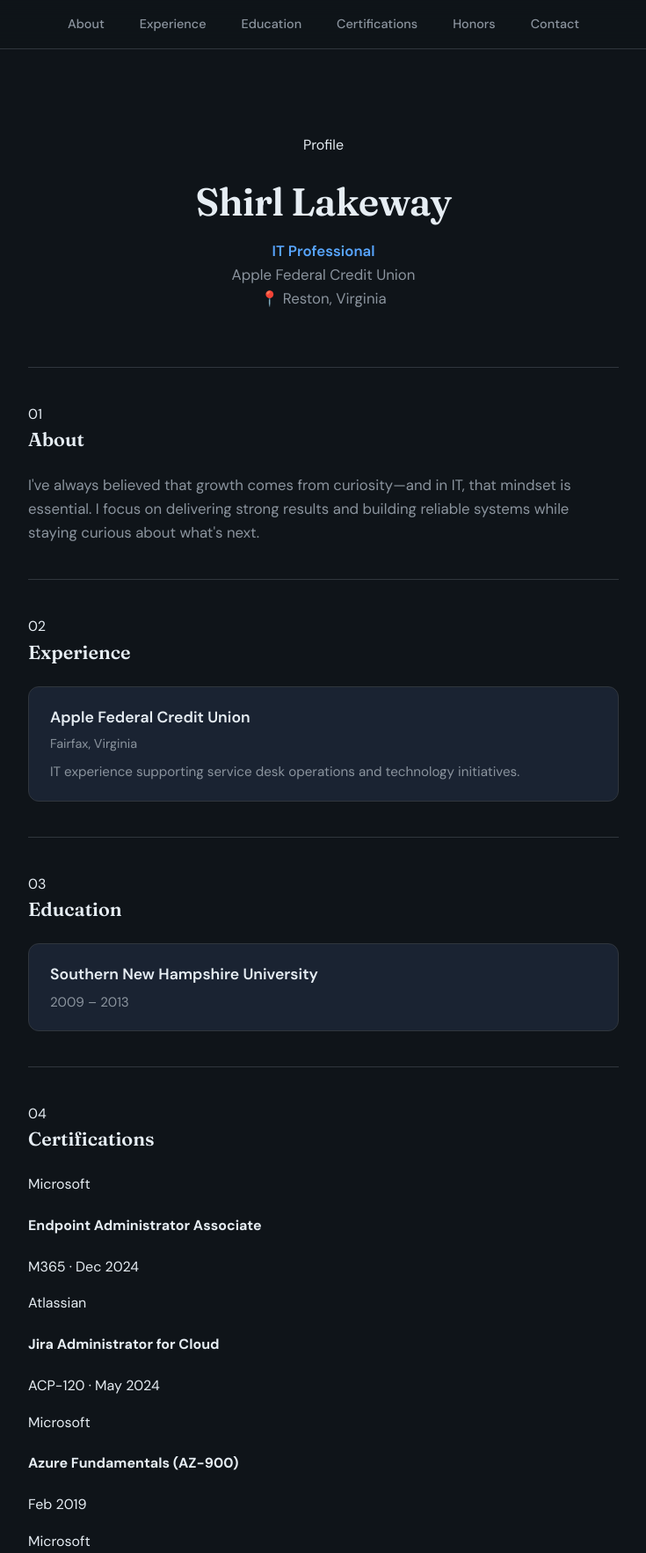
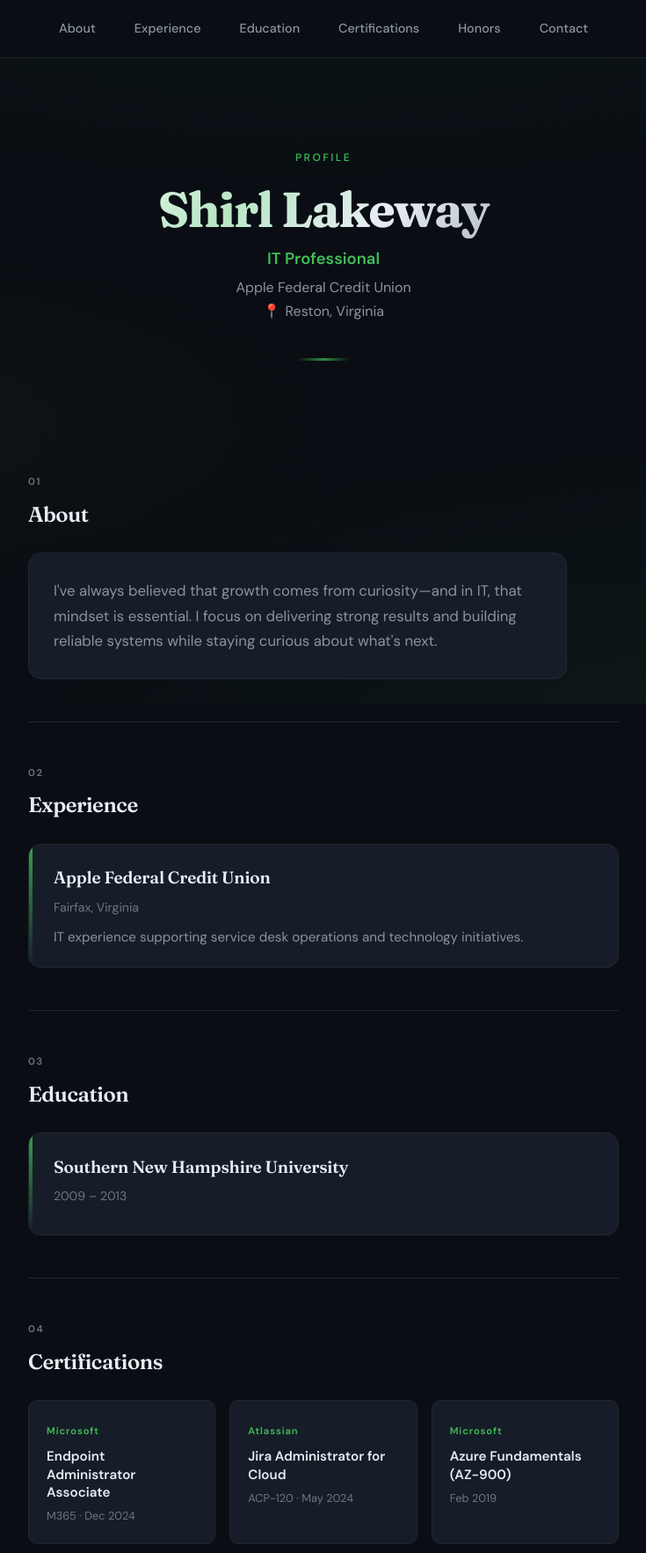
Before and after one commit to Slaake/slaake.github.io, a plain HTML site: page index.html in a window 1280 px wide. Shown: the top 1765 px of the page at 88% size, without its empty margins (272-1007 px from the left). Drawn offline with Linux system fonts and the light colour scheme.

Commit message:
Refactor styles and update color variables
Updated CSS variables for background, surface, and text colors. Adjusted padding, margins, and hover effects for various elements.

```diff
--- a/styles.css
+++ b/styles.css
@@ -1,13 +1,25 @@
 :root {
-  --bg: #0f1419;
-  --surface: #1a2332;
+  --bg: #0a0e14;
+  --bg-elevated: #111820;
+  --surface: #161d28;
+  --surface-hover: #1c2532;
   --text: #e6edf3;
   --text-muted: #8b949e;
-  --accent: #58a6ff;
-  --accent-soft: rgba(88, 166, 255, 0.15);
-  --border: #30363d;
+  --text-subtle: #6e7681;
+  --accent: #40c057;
+  --accent-soft: rgba(64, 192, 87, 0.14);
+  --accent-glow: rgba(64, 192, 87, 0.28);
+  --green-dim: rgba(64, 192, 87, 0.06);
+  --gold: #d4a853;
+  --gold-soft: rgba(212, 168, 83, 0.15);
+  --border: #21262d;
+  --border-soft: #30363d;
   --font-sans: 'DM Sans', system-ui, sans-serif;
   --font-display: 'Fraunces', Georgia, serif;
+  --radius: 14px;
+  --radius-sm: 10px;
+  --shadow: 0 4px 24px rgba(0, 0, 0, 0.35);
+  --transition: 0.25s ease;
 }
 
 *,
@@ -24,18 +36,33 @@
   margin: 0;
   font-family: var(--font-sans);
   font-size: 1rem;
-  line-height: 1.6;
+  line-height: 1.65;
   color: var(--text);
   background: var(--bg);
   -webkit-font-smoothing: antialiased;
+  position: relative;
 }
 
+/* Background */
+.page-bg {
+  position: fixed;
+  inset: 0;
+  pointer-events: none;
+  z-index: 0;
+  background:
+    radial-gradient(ellipse 80% 50% at 50% -20%, var(--green-dim), transparent),
+    radial-gradient(ellipse 60% 40% at 80% 100%, rgba(64, 192, 87, 0.05), transparent),
+    radial-gradient(ellipse 50% 30% at 10% 60%, rgba(212, 168, 83, 0.03), transparent);
+}
+
+/* Header */
 .site-header {
   position: sticky;
   top: 0;
   z-index: 100;
-  background: rgba(15, 20, 25, 0.85);
-  backdrop-filter: blur(12px);
+  background: rgba(10, 14, 20, 0.8);
+  backdrop-filter: blur(16px);
+  -webkit-backdrop-filter: blur(16px);
   border-bottom: 1px solid var(--border);
 }
 
@@ -43,8 +70,8 @@
   display: flex;
   flex-wrap: wrap;
   justify-content: center;
-  gap: 0.5rem 1.5rem;
-  padding: 0.75rem 1.5rem;
+  gap: 0.25rem 1.25rem;
+  padding: 0.9rem 1.5rem;
   max-width: 900px;
   margin: 0 auto;
 }
@@ -54,9 +81,9 @@
   text-decoration: none;
   font-size: 0.9rem;
   font-weight: 500;
-  padding: 0.25rem 0.5rem;
-  border-radius: 6px;
-  transition: color 0.2s, background 0.2s;
+  padding: 0.4rem 0.75rem;
+  border-radius: var(--radius-sm);
+  transition: color var(--transition), background var(--transition), box-shadow var(--transition);
 }
 
 .nav a:hover {
@@ -65,40 +92,74 @@
 }
 
 main {
+  position: relative;
+  z-index: 1;
   max-width: 720px;
   margin: 0 auto;
-  padding: 2rem 1.5rem 4rem;
+  padding: 2.5rem 1.5rem 5rem;
 }
 
+/* Hero */
 .hero {
   text-align: center;
-  padding: 3rem 0 4rem;
-  border-bottom: 1px solid var(--border);
+  padding: 4rem 0 5rem;
+}
+
+.hero-label {
+  font-size: 0.75rem;
+  font-weight: 600;
+  letter-spacing: 0.2em;
+  text-transform: uppercase;
+  color: var(--accent);
+  margin: 0 0 1rem;
+  opacity: 0.9;
 }
 
 .hero-name {
   font-family: var(--font-display);
-  font-size: clamp(2rem, 5vw, 2.75rem);
-  font-weight: 600;
+  font-size: clamp(2.5rem, 6vw, 3.5rem);
+  font-weight: 700;
   margin: 0 0 0.5rem;
-  letter-spacing: -0.02em;
+  letter-spacing: -0.03em;
+  line-height: 1.15;
+  background: linear-gradient(135deg, #fff 0%, #b8e6c4 35%, #e6edf3 60%, #8b949e 100%);
+  -webkit-background-clip: text;
+  -webkit-text-fill-color: transparent;
+  background-clip: text;
 }
 
-.hero-title,
+.hero-title {
+  font-size: 1.15rem;
+  font-weight: 600;
+  color: var(--accent);
+  margin: 0 0 0.35rem;
+}
+
 .hero-org,
 .hero-location {
   margin: 0;
   color: var(--text-muted);
-  font-size: 1.05rem;
+  font-size: 1rem;
 }
 
-.hero-title {
-  color: var(--accent);
-  font-weight: 600;
+.hero-location {
+  display: inline-flex;
+  align-items: center;
+  gap: 0.35rem;
 }
 
+.hero-line {
+  width: 60px;
+  height: 3px;
+  margin: 2.5rem auto 0;
+  background: linear-gradient(90deg, transparent, var(--accent), transparent);
+  border-radius: 2px;
+  opacity: 0.7;
+}
+
+/* Sections */
 .section {
-  padding: 2.5rem 0;
+  padding: 3rem 0;
   border-bottom: 1px solid var(--border);
 }
 
@@ -106,120 +167,274 @@
   border-bottom: none;
 }
 
-.section h2 {
+.section-num {
+  display: block;
+  font-size: 0.7rem;
+  font-weight: 600;
+  letter-spacing: 0.15em;
+  color: var(--text-subtle);
+  margin-bottom: 0.5rem;
+}
+
+.section-title {
   font-family: var(--font-display);
-  font-size: 1.35rem;
+  font-size: 1.5rem;
   font-weight: 600;
-  margin: 0 0 1.25rem;
+  margin: 0 0 1.5rem;
   color: var(--text);
+  letter-spacing: -0.02em;
+}
+
+/* About */
+.about-block {
+  background: var(--surface);
+  border: 1px solid var(--border);
+  border-radius: var(--radius);
+  padding: 1.75rem 1.75rem;
+  max-width: 56ch;
 }
 
 .about-text {
   margin: 0;
   font-size: 1.05rem;
   color: var(--text-muted);
-  max-width: 60ch;
+  line-height: 1.7;
 }
 
+/* Cards */
 .card {
+  position: relative;
   background: var(--surface);
   border: 1px solid var(--border);
-  border-radius: 12px;
-  padding: 1.25rem 1.5rem;
+  border-radius: var(--radius);
+  padding: 0;
   margin-bottom: 1rem;
+  overflow: hidden;
+  transition: border-color var(--transition), box-shadow var(--transition), transform var(--transition);
 }
 
 .card:last-child {
   margin-bottom: 0;
 }
 
-.card.highlight {
-  border-color: var(--accent);
-  background: var(--accent-soft);
+.card:hover {
+  border-color: var(--border-soft);
+  box-shadow: var(--shadow);
+}
+
+.card-accent {
+  position: absolute;
+  left: 0;
+  top: 0;
+  bottom: 0;
+  width: 4px;
+  background: linear-gradient(180deg, var(--accent), transparent);
+  opacity: 0.8;
+}
+
+.card-accent-gold {
+  background: linear-gradient(180deg, var(--gold), transparent);
+}
+
+.card-inner {
+  padding: 1.4rem 1.6rem 1.4rem 1.75rem;
 }
 
 .card h3 {
-  font-size: 1.1rem;
+  font-family: var(--font-display);
+  font-size: 1.2rem;
   font-weight: 600;
   margin: 0 0 0.35rem;
+  letter-spacing: -0.01em;
 }
 
 .card-meta {
-  font-size: 0.9rem;
-  color: var(--text-muted);
-  margin: 0 0 0.5rem;
+  font-size: 0.88rem;
+  color: var(--text-subtle);
+  margin: 0 0 0.6rem;
 }
 
-.card p:last-child {
+.card-desc {
   margin: 0;
   font-size: 0.95rem;
   color: var(--text-muted);
+  line-height: 1.6;
 }
 
-.cert-list {
-  margin: 0;
-  padding-left: 1.25rem;
-  color: var(--text-muted);
+.card-highlight {
+  border-color: rgba(212, 168, 83, 0.3);
+  background: linear-gradient(135deg, var(--gold-soft) 0%, var(--surface) 100%);
 }
 
-.cert-list li {
-  margin-bottom: 0.75rem;
+.card-highlight:hover {
+  border-color: rgba(212, 168, 83, 0.5);
 }
 
-.cert-list li:last-child {
-  margin-bottom: 0;
+.honor-badge {
+  display: inline-block;
+  font-size: 0.7rem;
+  font-weight: 600;
+  letter-spacing: 0.1em;
+  text-transform: uppercase;
+  color: var(--gold);
+  margin-bottom: 0.5rem;
+  padding: 0.2rem 0.5rem;
+  background: var(--gold-soft);
+  border-radius: 4px;
 }
 
+/* Certifications grid */
+.cert-grid {
+  display: grid;
+  grid-template-columns: repeat(auto-fill, minmax(200px, 1fr));
+  gap: 1rem;
+}
+
+.cert-card {
+  background: var(--surface);
+  border: 1px solid var(--border);
+  border-radius: var(--radius-sm);
+  padding: 1.25rem;
+  transition: border-color var(--transition), background var(--transition), transform var(--transition);
+}
+
+.cert-card:hover {
+  border-color: var(--border-soft);
+  background: var(--surface-hover);
+  transform: translateY(-2px);
+}
+
+.cert-badge {
+  display: inline-block;
+  font-size: 0.7rem;
+  font-weight: 600;
+  letter-spacing: 0.08em;
+  color: var(--accent);
+  margin-bottom: 0.6rem;
+}
+
+.cert-card h4 {
+  font-size: 0.95rem;
+  font-weight: 600;
+  margin: 0 0 0.35rem;
+  color: var(--text);
+  line-height: 1.35;
+}
+
+.cert-meta {
+  font-size: 0.8rem;
+  color: var(--text-subtle);
+  margin: 0;
+}
+
+/* Contact */
 .contact-section {
   text-align: center;
+  padding-bottom: 4rem;
 }
 
-.contact-section p {
-  margin: 0 0 1rem;
+.contact-text {
+  margin: 0 0 1.25rem;
   color: var(--text-muted);
+  font-size: 1.05rem;
 }
 
 .btn {
-  display: inline-block;
-  padding: 0.6rem 1.25rem;
+  display: inline-flex;
+  align-items: center;
+  gap: 0.6rem;
+  padding: 0.75rem 1.5rem;
   background: var(--accent);
   color: var(--bg) !important;
   text-decoration: none;
   font-weight: 600;
   font-size: 0.95rem;
-  border-radius: 8px;
-  transition: filter 0.2s, transform 0.15s;
+  border-radius: var(--radius-sm);
+  transition: filter var(--transition), transform var(--transition), box-shadow var(--transition);
+  box-shadow: 0 2px 12px rgba(64, 192, 87, 0.25);
 }
 
 .btn:hover {
   filter: brightness(1.1);
-  transform: translateY(-1px);
+  transform: translateY(-2px);
+  box-shadow: 0 4px 20px var(--accent-glow);
 }
 
+.btn-arrow {
+  font-size: 1.1em;
+  transition: transform var(--transition);
+}
+
+.btn:hover .btn-arrow {
+  transform: translateX(3px);
+}
+
+/* Footer */
 .site-footer {
+  position: relative;
+  z-index: 1;
   text-align: center;
-  padding: 2rem 1.5rem;
-  border-top: 1px solid var(--border);
-  color: var(--text-muted);
+  padding: 2rem 1.5rem 2.5rem;
+  color: var(--text-subtle);
   font-size: 0.9rem;
+}
+
+.footer-line {
+  width: 80px;
+  height: 1px;
+  margin: 0 auto 1.5rem;
+  background: var(--border-soft);
+  opacity: 0.6;
 }
 
 .site-footer p {
   margin: 0;
 }
 
+/* Responsive */
 @media (max-width: 640px) {
   .nav {
     justify-content: flex-start;
     overflow-x: auto;
     -webkit-overflow-scrolling: touch;
+    padding: 0.75rem 1rem;
   }
 
   main {
-    padding: 1.5rem 1rem 3rem;
+    padding: 1.5rem 1rem 3.5rem;
   }
 
   .hero {
-    padding: 2rem 0 3rem;
+    padding: 2.5rem 0 3.5rem;
+  }
+
+  .hero-line {
+    margin-top: 1.75rem;
+  }
+
+  .section {
+    padding: 2rem 0;
+  }
+
+  .about-block {
+    padding: 1.35rem 1.25rem;
+  }
+
+  .cert-grid {
+    grid-template-columns: 1fr;
+  }
+
+  .card-inner {
+    padding: 1.2rem 1.35rem 1.2rem 1.5rem;
   }
 }
+
+@media (prefers-reduced-motion: reduce) {
+  *,
+  *::before,
+  *::after {
+    animation-duration: 0.01ms !important;
+    animation-iteration-count: 1 !important;
+    transition-duration: 0.01ms !important;
+  }
+}
```
